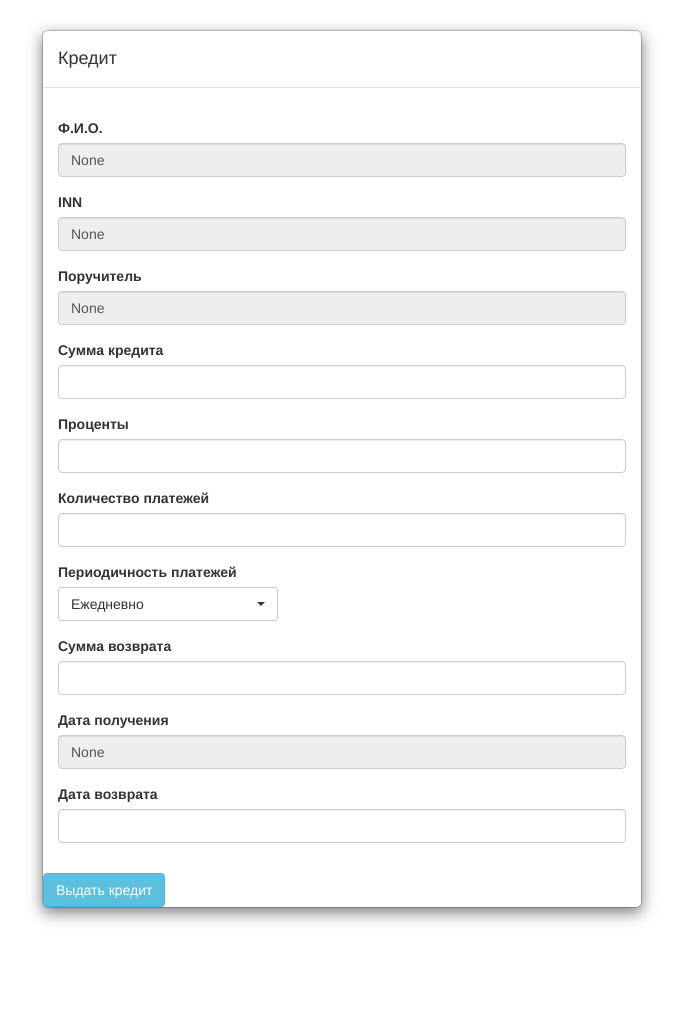
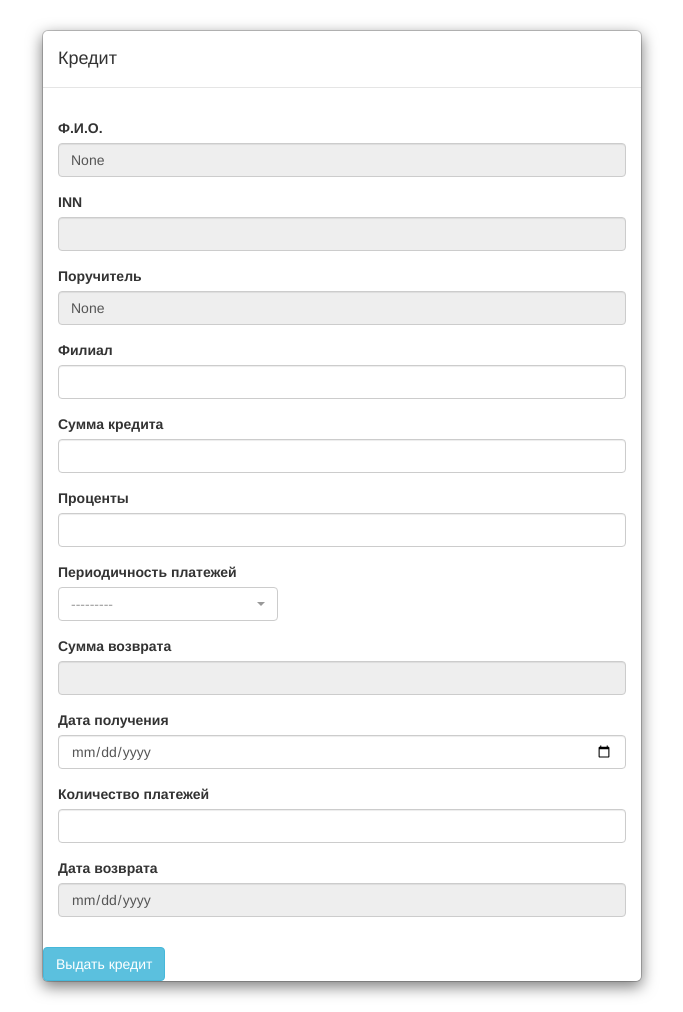
Before and after one commit to Muxazuxa/MIcrocredit, a Django app: template bank/credit/templates/credit/credit_add.html in a window 1280 px wide. Shown: the whole page, without its empty margins (298-981 px from the left). Before the commit the page ends 923 px from the top, so only its background shows below. Run offline with Django 3.2, Linux system fonts and the light colour scheme; the template is opened without the code that fills it: values that come from a table or form of the project are taken from there, others are empty; parts of the project's set-up code (start-up, migrations or seed data) failed here and were passed over; some libraries are stand-ins or nearby versions.

Commit message:
some jquery staff to credit_add form:

```diff
--- a/bank/credit/admin.py
+++ b/bank/credit/admin.py
@@ -2,4 +2,4 @@ from django.contrib import admin
 from .models import *
 # Register your models here.
 
-admin.site.register([Credit, Customer])
+admin.site.register([Credit, Customer, Graphic])
--- a/bank/credit/forms.py
+++ b/bank/credit/forms.py
@@ -9,15 +9,9 @@ class CustomerCreateForm(ModelForm):
 
 
 class CreditCreateForm(ModelForm):
-    PERIOD = (
-        ('Ежедневно', 'Ежедневно'),
-        ('Еженедельно', 'Еженедельно'),
-        ('Ежемесячно', 'Ежемесячно'),
-    )
     customer_fio = CharField(max_length=100)
     customer_inn = CharField(max_length=100)
     user_username = CharField(max_length=100)
-    period_type = ChoiceField(choices=PERIOD)
 
     class Meta:
         model = Credit
--- a/bank/credit/models.py
+++ b/bank/credit/models.py
@@ -1,6 +1,7 @@
 from django.db import models
 from django.urls import reverse
 from django.contrib.auth.models import User
+from django.db.models.signals import post_save
 
 # Create your models here.
 
@@ -14,7 +15,7 @@ class Customer(models.Model):
     contacts = models.CharField(blank=True, max_length=100, verbose_name='Контакты')
 
     def __str__(self):
-        return self.fio
+        return str(self.fio)
 
     def get_absolute_url(self):
         return reverse('credit:customer_list')
@@ -34,18 +35,34 @@ class Credit(models.Model):
     customer = models.ForeignKey(Customer, on_delete=models.CASCADE, verbose_name='Ф.И.О.')
     filial = models.CharField(blank=False, max_length=50, verbose_name='Филиал')
     pay_count = models.IntegerField(blank=False, verbose_name='Количество платежей')
-    period_type = models.CharField(blank=False, max_length=20, verbose_name='Периодичнось выплат')
+    period_type = models.CharField(blank=False, choices=PERIOD, max_length=20, verbose_name='Периодичнось выплат')
     percent = models.IntegerField(blank=False, verbose_name='Процент')
     summ = models.DecimalField(blank=False, decimal_places=2, max_digits=10, verbose_name='Сумма выдачи')
+    summ_leave = models.DecimalField(blank=True, decimal_places=2, default=0, max_digits=10, verbose_name='Остаток')
     data_get = models.DateField(blank=False, verbose_name='Дата получения')
     data_close = models.DateField(blank=False, verbose_name='Дата погашения')
     summ_return = models.DecimalField(blank=False, decimal_places=2, max_digits=10, verbose_name='Сумма возврата')
     user = models.ForeignKey(User, on_delete=models.SET_NULL, null=True, verbose_name='Исполнитель')
-    status = models.CharField(blank=False, max_length=50, verbose_name='Статус')
 
     def __str__(self):
-        return self.customer
+        return str(self.customer)
+
+    def get_absolute_url(self):
+        return reverse('credit:customer_list')
 
     class Meta:
         verbose_name = 'Кредит'
         verbose_name_plural = 'Кредиты'
+
+
+class Graphic(models.Model):
+    credit = models.OneToOneField(Credit, on_delete='')
+    summ_cut = models.DecimalField(decimal_places=2, max_digits=10, verbose_name='Сумма погашения')
+    date = models.DateField()
+
+    def __str__(self):
+        return self.credit
+
+    class Meta:
+        verbose_name = 'График'
+        verbose_name_plural = 'График'
--- a/bank/credit/templates/credit/credit_add.html
+++ b/bank/credit/templates/credit/credit_add.html
@@ -24,41 +24,44 @@
                         {% endif %}
                     </div>
                     <div class="form-group">
+                        <input type="hidden" class="form-control" name="customer" value="{{ form.customer.value }}">
+                        <input type="hidden" class="form-control" name="user" value="{{ form.user.value }}">
+                        <input type="hidden" class="form-control" name="summ_leave" id="summ_leave">
+                    </div>
+                    <div class="form-group">
                         <label>Ф.И.О.</label>
                         <label>{{form.customer.errors}}</label>
-                        <input type="text" class="form-control" name="customer" value="{{form.customer_fio.value}}" readonly>
-                        <input type="hidden" name="customer" value="{{ form.customer.value}}">
+                        <input type="text" class="form-control" name="customer_fio" value="{{ form.customer_fio.value }}" required readonly>
                     </div>
                     <div class="form-group">
                         <label>INN</label>
-                        <label>{{form.inn.errors}}</label>
-                        <input type="text" class="form-control" name="inn" value="{{ form.customer_inn.value|stringformat:'s' }}" readonly>
+                        <label>{{form.customer_inn.errors}}</label>
+                        <input type="number" class="form-control" name="customer_inn" maxlength="30" value="{{form.customer_inn.value}}" required readonly>
                     </div>
                     <div class="form-group">
                         <label>Поручитель</label>
-                        <label>{{form.user.errors}}</label>
-                        <input type="text" class="form-control" name="user" value="{{ form.user_username.value|stringformat:'s' }}" readonly>
-                        <input type="hidden" name="user" value="{{ form.user.value}}">
+                        <label>{{form.user_username.errors}}</label>
+                        <input type="text" class="form-control" name="user_username" value="{{ form.user_username.value }}" required readonly>
+                    </div>
+                    <div class="form-group">
+                        <label>Филиал</label>
+                        <label>{{form.filial.errors}}</label>
+                        <input type="text" class="form-control" name="filial" required>
                     </div>
                     <div class="form-group">
                         <label>Сумма кредита</label>
                         <label>{{form.summ.errors}}</label>
-                        <input type="text" class="form-control" name="summ" maxlength="30" required>
+                        <input type="number" class="form-control" name="summ" id="summ" maxlength="30" required>
                     </div>
                     <div class="form-group">
                         <label>Проценты</label>
                         <label>{{form.percent.errors}}</label>
-                        <input type="text" class="form-control" name="percent" required>
-                    </div>
-                    <div class="form-group">
-                        <label>Количество платежей</label>
-                        <label>{{form.pay_count.errors}}</label>
-                        <input type="text" class="form-control" name="pay_count">
+                        <input type="number" class="form-control" name="percent" id="percent" required>
                     </div>
                     <div class="form-group">
                         <label>Периодичность платежей</label>
                         <label>{{form.period_type.errors}}</label><br>
-                             <select class="selectpicker">
+                             <select name="period_type" class="selectpicker" id="period_type"required>
                                 {% for x,y in form.fields.period_type.choices %}
                                    <option value="{{ x }}" {% if form.fields.period_type.value == x %} selected{% endif %}>{{ y }}</option>
                                 {% endfor %}
@@ -67,17 +70,22 @@
                     <div class="form-group">
                         <label>Сумма возврата</label>
                         <label>{{form.summ_return.errors}}</label>
-                        <input type="text" class="form-control" name="summ_return">
+                        <input type="number" class="form-control" name="summ_return" id="summ_return" required readonly>
                     </div>
                     <div class="form-group">
                         <label>Дата получения</label>
                         <label>{{form.data_get.errors}}</label>
-                        <input type="text" class="form-control" name="data_get" value="{{ form.data_get.value }}" readonly>
+                        <input type="date" class="form-control" name="data_get" id="data_get" required>
+                    </div>
+                    <div class="form-group">
+                        <label>Количество платежей</label>
+                        <label>{{form.pay_count.errors}}</label>
+                        <input type="number" class="form-control" name="pay_count" id="pay_count" required>
                     </div>
                     <div class="form-group">
                         <label>Дата возврата</label>
                         <label>{{form.data_close.errors}}</label>
-                        <input type="text" class="form-control" name="data_close">
+                        <input type="date" class="form-control" name="data_close" id="data_close" required readonly>
                     </div>
                 </div>
                 <button type="submit" class="btn btn-info">Выдать кредит</button>
@@ -85,4 +93,47 @@
         </div>
     </div>
 </div>
+<script src="https://ajax.googleapis.com/ajax/libs/jquery/1.7.1/jquery.min.js "></script>
+
+<script>
+$('#summ, #percent').on('input',function(e){
+    $('#summ_return').val((parseFloat($('#summ').val()) / 100 * parseInt($('#percent').val())) + parseFloat($('#summ').val()));
+    $('#summ_leave').val((parseFloat($('#summ').val()) / 100 * parseInt($('#percent').val())) + parseFloat($('#summ').val()));
+});
+</script>
+<script>
+;(function($, window, document, undefined){
+    $("#pay_count").on("change", function(){
+       var date = new Date($("#data_get").val()),
+           period = $("#period_type").val(),
+           days = parseInt($("#pay_count").val(), 10);
+
+        if(period == 'Еженедельно'){
+        days = days * 7;
+        }
+        else if(period == 'Ежемесячно'){
+        days = days * 31;
+        }
+        else{
+        days = days *1;
+        }
+        if(!isNaN(date.getTime())){
+            date.setDate(date.getDate() + days);
+
+            $("#data_close").val(date.toInputFormat());
+        } else {
+            alert("Invalid Date");
+        }
+    });
+
+
+    //From: http://stackoverflow.com/questions/3066586/get-string-in-yyyymmdd-format-from-js-date-object
+    Date.prototype.toInputFormat = function() {
+       var yyyy = this.getFullYear().toString();
+       var mm = (this.getMonth()+1).toString(); // getMonth() is zero-based
+       var dd  = this.getDate().toString();
+       return yyyy + "-" + (mm[1]?mm:"0"+mm[0]) + "-" + (dd[1]?dd:"0"+dd[0]); // padding
+    };
+})(jQuery, this, document);
+</script>
 {% endblock %}
--- a/bank/credit/urls.py
+++ b/bank/credit/urls.py
@@ -8,12 +8,13 @@ urlpatterns = [
     url(r'^login/$', auth_views.LoginView.as_view(template_name='credit/login.html'), name='login'),
     url(r'^logout/$', auth_views.LogoutView.as_view(template_name='credit/logout.html'), name='logout'),
 
-    #-----------------------Customer_url-----------------------------------
+    # Customer_url
     url(r'^customers/$', views.CustomerListView.as_view(), name='customer_list'),
     url(r'^customers/add/$', views.CustomerCreateView.as_view(), name='customer_add'),
     url(r'^customers/update/(?P<pk>\d+)/$', views.CustomerUpdateView.as_view(), name='customer_update'),
 
-    #-----------------------Credit url -------------------------------------
+    # Credit url
+    url(r'^credits/$', views.CreditListView.as_view(), name='credit_list'),
     url(r'^credit/add/(?P<pk>\d+)/$', views.CreditCreateView.as_view(), name='credit_add')
 
 ]
```
Also changed, not shown: bank/bank/settings.py (+4 -3 lines), bank/credit/templates/credit/credit_list.html (added, +52 -0 lines), bank/credit/views.py (+9 -4 lines).
